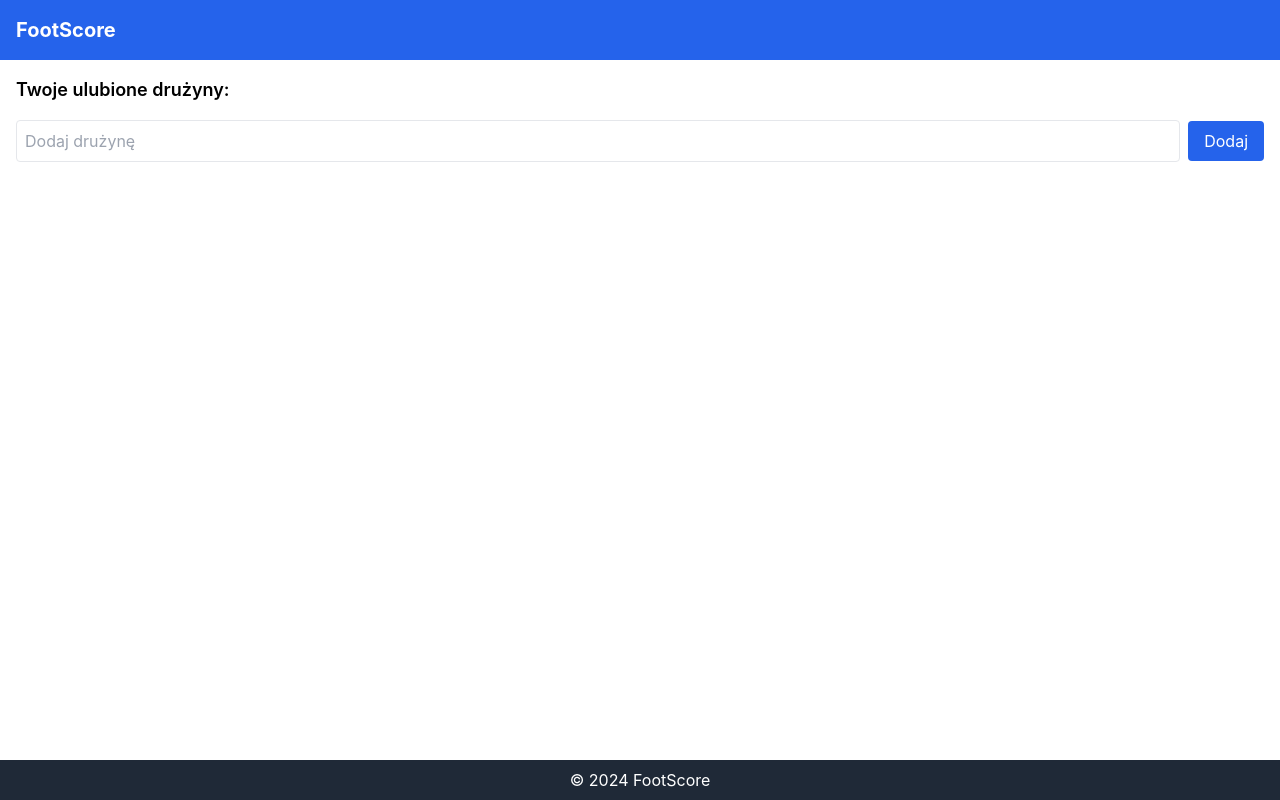
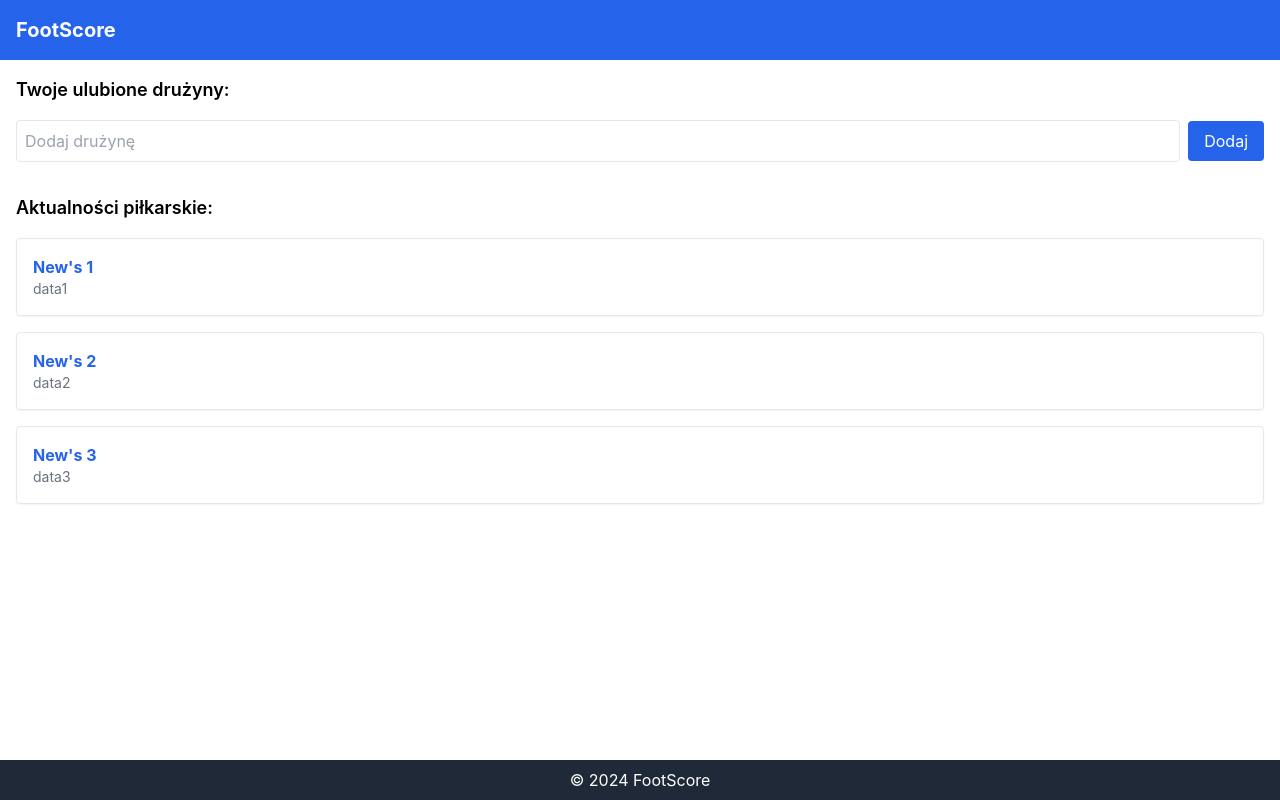
Before and after one commit to tlopwo/FootScore, a React (Create React App) app: page / in a window 1280 px wide. Built offline with nearby package versions, Linux system fonts and the light colour scheme.

Commit message:
Przygotowania pod APi

```diff
--- a/src/App.js
+++ b/src/App.js
@@ -1,6 +1,7 @@
 import React from "react";
 import Header from "./components/Header";
 import TeamList from "./components/TeamList";
+import NewsSection from "./components/NewsSection";
 import Footer from "./components/Footer";
 
 const App = () => {
@@ -9,6 +10,7 @@ const App = () => {
       <Header />
       <main className="flex-grow">
         <TeamList />
+        <NewsSection />
       </main>
       <Footer />
     </div>
--- /dev/null
+++ b/src/components/NewsSection.js
@@ -0,0 +1,35 @@
+import React, { useEffect, useState } from "react";
+
+const NewsSection = () => {
+  const [news, setNews] = useState([]);
+
+  useEffect(() => {
+    // Pobieranie newsów (na razie symulacja)
+    const fetchNews = async () => {
+      const fetchedNews = [
+        { id: 1, title: "New's 1", date: "data1" },
+        { id: 2, title: "New's 2", date: "data2" },
+        { id: 3, title: "New's 3", date: "data3" },
+      ];
+      setNews(fetchedNews);
+    };
+
+    fetchNews();
+  }, []);
+
+  return (
+    <div className="p-4">
+      <h2 className="text-lg font-semibold mb-4">Aktualności piłkarskie:</h2>
+      <ul className="space-y-4">
+        {news.map((item) => (
+          <li key={item.id} className="border p-4 rounded shadow-sm">
+            <h3 className="text-blue-600 font-bold">{item.title}</h3>
+            <p className="text-gray-500 text-sm">{item.date}</p>
+          </li>
+        ))}
+      </ul>
+    </div>
+  );
+};
+
+export default NewsSection;
--- a/src/components/TeamList.css
+++ /dev/null
@@ -1,14 +0,0 @@
-.team-list {
-    padding: 16px;
-  }
-  .team-list li {
-    display: flex;
-    justify-content: space-between;
-    margin-bottom: 8px;
-  }
-  .team-list button {
-    color: #b91c1c;
-  }
-  .team-list button:hover {
-    color: #7f1d1d;
-  }
--- a/src/components/TeamList.js
+++ b/src/components/TeamList.js
@@ -1,4 +1,3 @@
-import "./TeamList.css";
 import React, { useState, useEffect } from "react";
 
 const TeamList = () => {
--- a/src/index.css
+++ b/src/index.css
@@ -16,3 +16,9 @@ code {
   font-family: source-code-pro, Menlo, Monaco, Consolas, 'Courier New',
     monospace;
 }
+.bg-blue-600:hover {
+  background-color: #2563eb;
+}
+.text-red-600:hover {
+  color: #b91c1c;
+}
```
